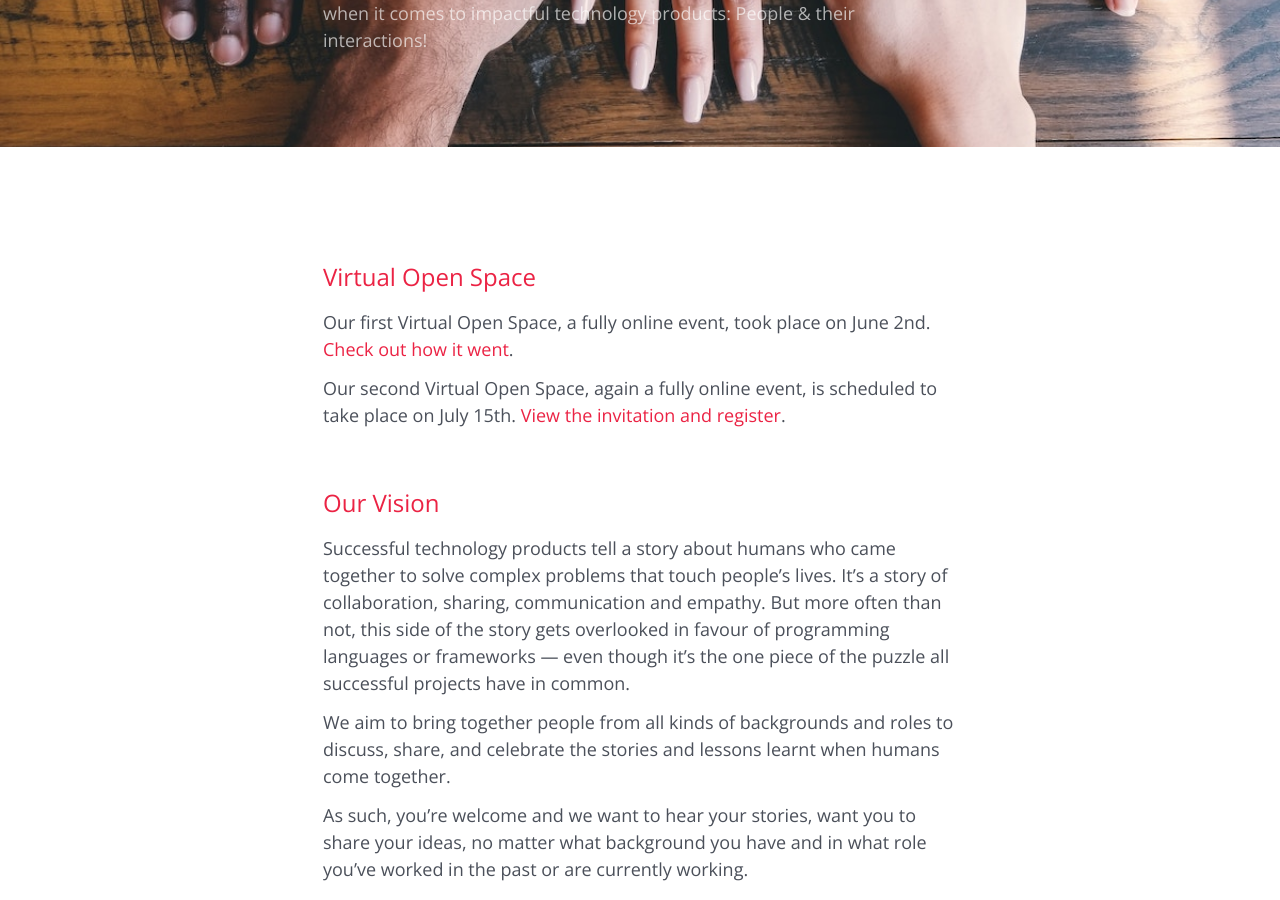
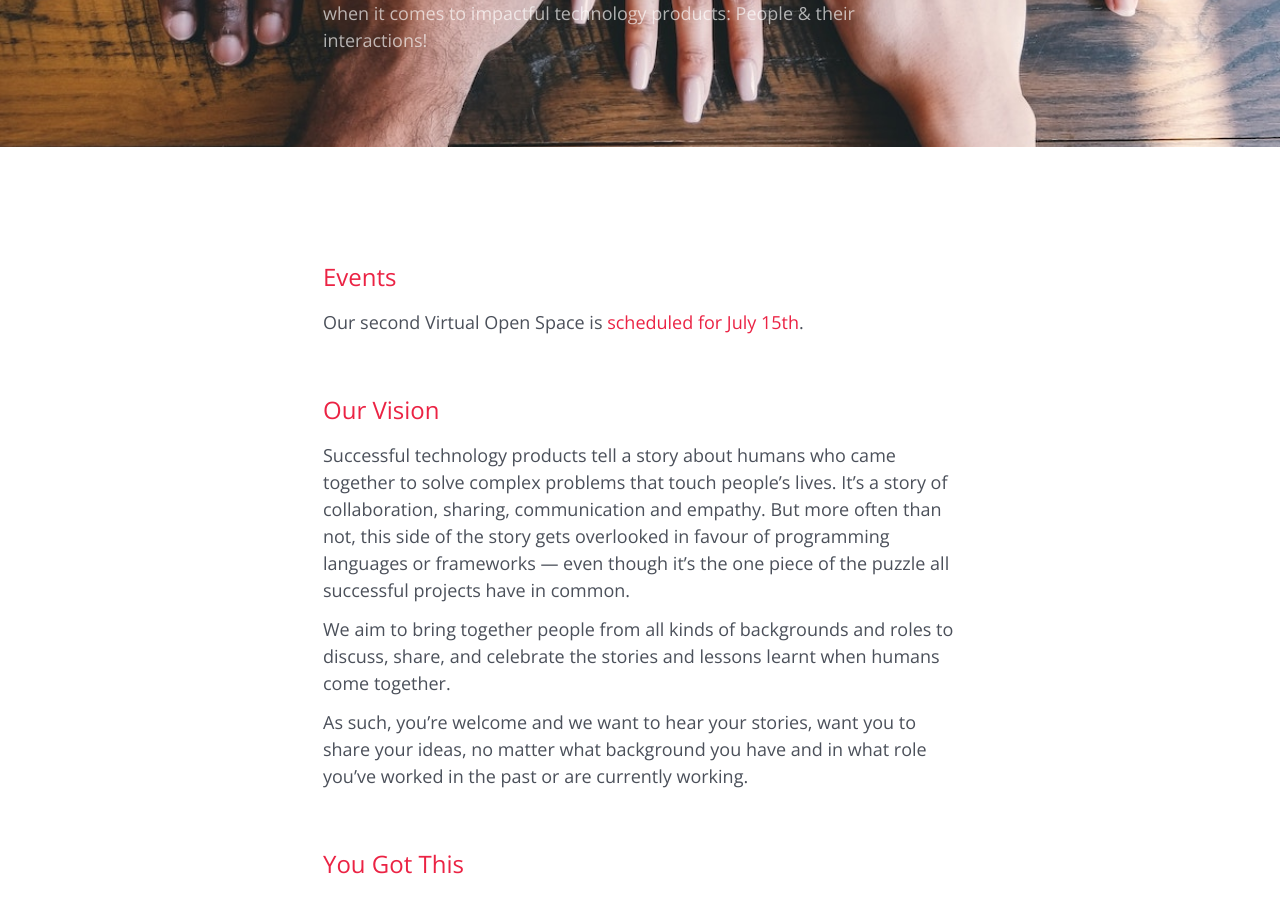
Before and after one commit to humansconf/humansconf.org, a Jekyll site: the page built from index.md, in a window 1280 px wide and 900 px high, scrolled down 453 px. Built offline with Jekyll 4.4.1, drawn with Linux system fonts in a browser that asks for light colours.

Commit message:
(hopefully) make navigation a bit simpler

```diff
--- a/index.md
+++ b/index.md
@@ -6,11 +6,9 @@
 title: "#humansconf"
 ---
 
-## Virtual Open Space
+## Events
 
-Our first Virtual Open Space, a fully online event, took place on June 2nd. [Check out how it went](/events/2020-06-02-virtual-open-space).
-
-Our second Virtual Open Space, again a fully online event, is scheduled to take place on July 15th. [View the invitation and register](/events/2020-07-15-virtual-open-space).
+Our second Virtual Open Space is [scheduled for July 15th](/events/2020-07-15-virtual-open-space).
 
 
 ## Our Vision
```
Also changed, not shown: _events/2020-07-virtual-open-space.md (+3 -5 lines).
